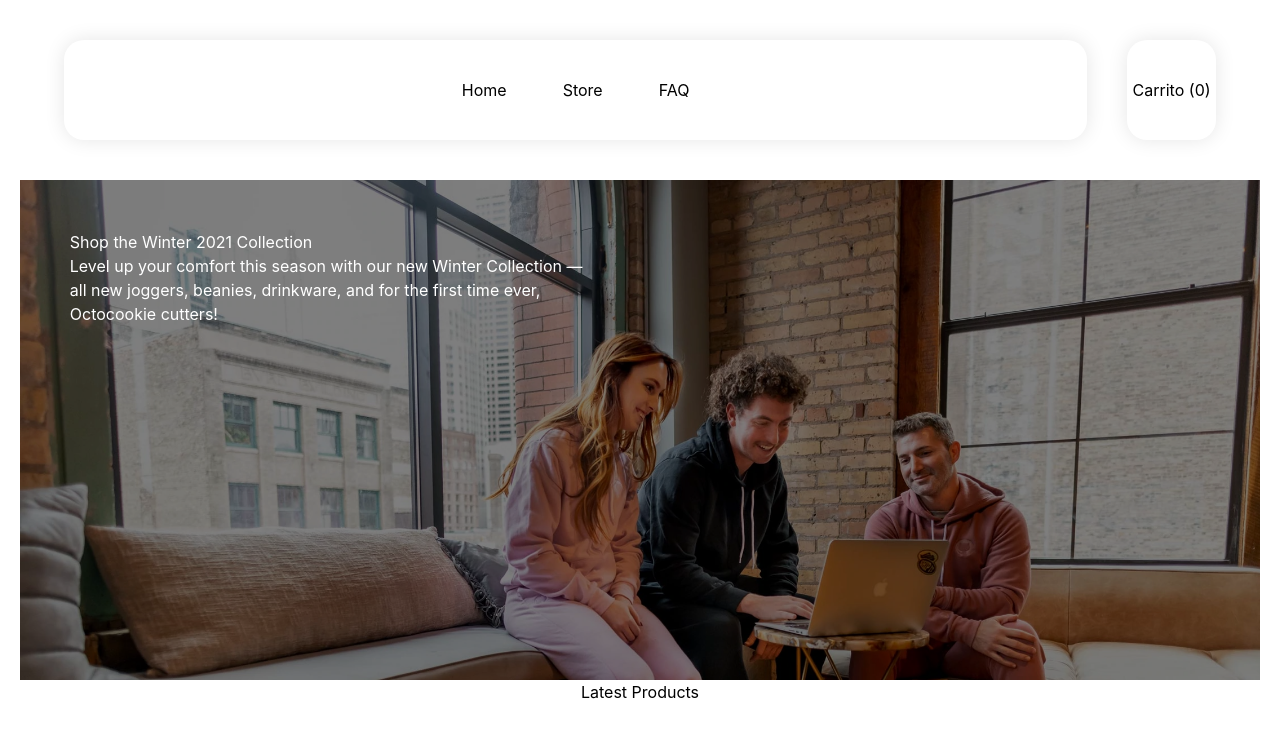
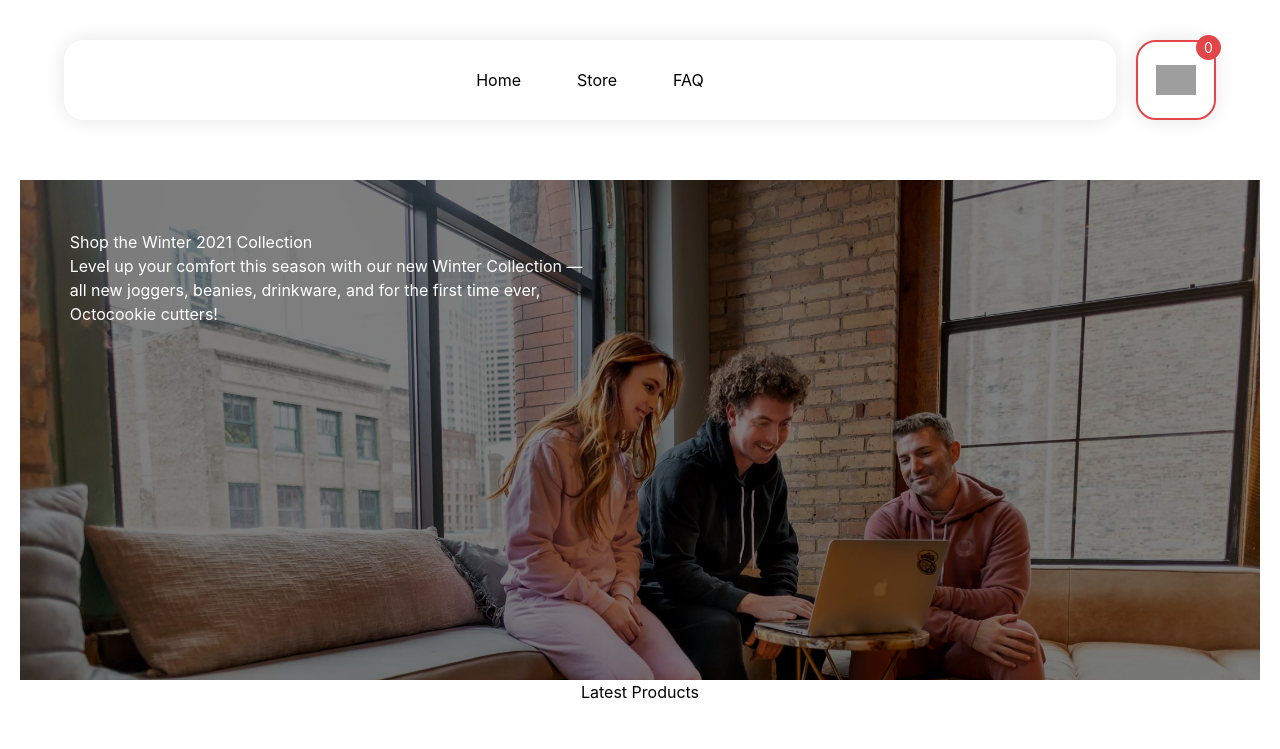
Before and after one commit to marcosrivasr/tienda-nextjs, a Next.js app: page / in a window 1280 px wide. Shown: the top 749 px of the page. Built offline with nearby package versions, Linux system fonts and the light colour scheme; grey boxes are pictures that could not be loaded.

Commit message:
Update menu.tsx

```diff
--- a/src/components/menu.tsx
+++ b/src/components/menu.tsx
@@ -1,43 +1,54 @@
 import Link from "next/link";
+import Image from "next/image";
 import { useAppContext } from "@/components/stateWrapper";
 import style from "../../styles/menu.module.css";
 
 export default function Menu() {
   const cart = useAppContext();
 
-  function handleClickCart(e: any) {
+  function handleClickCart(e) {
     e.preventDefault();
     cart.openCart();
   }
   return (
     <div className="my-[40px] mx-auto flex h-[100px] w-[90%] justify-center ">
-      <nav className="fixed flex h-[100px] w-[90%] gap-[40px] z-[1]">
-        <div className="flex w-[100%] items-center justify-center gap-4 rounded-[20px] shadow-nav-shadow bg-white">
+      <nav className="fixed z-[1] flex h-[80px] w-[90%] gap-[20px]">
+        <div className="flex w-[100%] items-center justify-center gap-4 rounded-[20px] bg-white shadow-nav-shadow">
           <Link
-            className="rounded-[10px] p-[20px] hover:bg-orange-400"
+            className="rounded-[10px] p-[20px] hover:bg-[#E24648]"
             href="/"
           >
             Home
           </Link>
 
           <Link
-            className="rounded-[10px] p-[20px] hover:bg-orange-400"
+            className="rounded-[10px] p-[20px] hover:bg-[#E24648]"
             href="/store"
           >
             Store
           </Link>
 
           <Link
-            className="rounded-[10px] p-[20px] hover:bg-orange-400"
+            className="rounded-[10px] p-[20px] hover:bg-[#E24648]"
             href="/faq"
           >
             FAQ
           </Link>
         </div>
 
-        <div className="flex items-center w-[100px] bg-white rounded-[20px] shadow-nav-shadow justify-center">
+        <div className="flex w-[80px] items-center justify-center rounded-[20px] border-[2px] border-[#E24648] bg-white shadow-nav-shadow">
           <Link href="#" onClick={handleClickCart}>
-            Carrito ({cart.getNumberOfItems()})
+            <div className="flex h-[80px] w-[80px] items-center justify-center">
+              <div className="absolute right-[-5px] top-[-5px] flex h-[25px] w-[25px] items-center justify-center rounded-full bg-[#E24648]">
+                <span className="text-[14px] text-white">{cart.getNumberOfItems()}</span>
+              </div>
+              <Image
+                height={40}
+                width={40}
+                src="https://www.mbhouse.ca/assets/img/icons/mb_cart_red.svg"
+                alt="shopping cart"
+              />
+            </div>
           </Link>
         </div>
       </nav>
```
